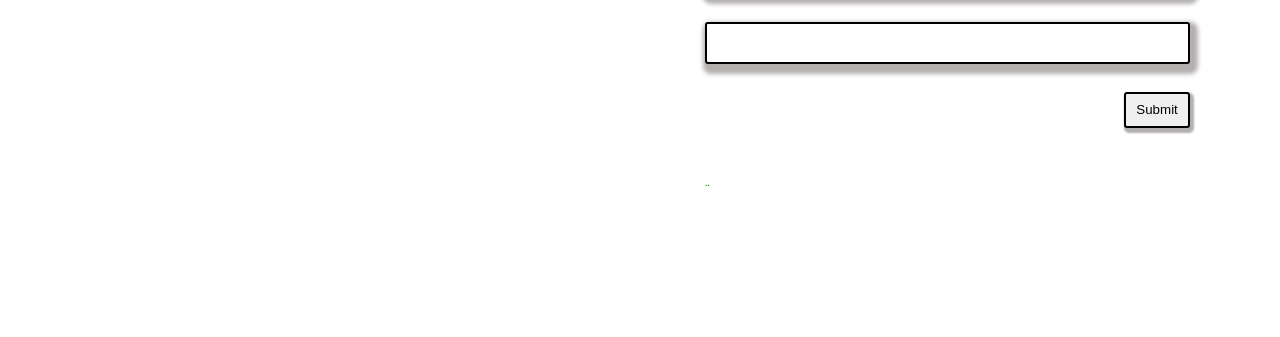
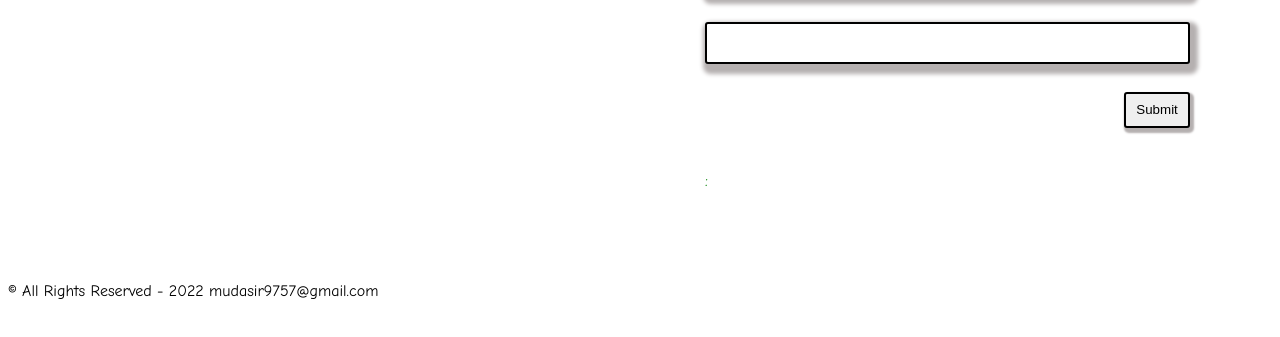
Before and after one commit to MudasirSherwani/Leaderboard-Project, a website built with Parcel: page src/index.html in a window 1280 px wide. Shown: the part 259-596 px from the top of the page. Built offline with nearby package versions, Linux system fonts and the light colour scheme; no server answers; a web font is replaced by a local one.

Commit message:
Add list scrol and footer to index.html file

```diff
--- a/src/index.html
+++ b/src/index.html
@@ -30,9 +30,14 @@
       <input class="btn-submit" id="submit" type="submit" value="Submit">
     </div>
     <div class="status-div">
-      <p id="status" class="status">..</p>
+      <p id="status" class="status">:</p>
     </div>
   </div>
   </section>
+  <footer>
+    <div class="footer-area">
+      <p> © All Rights Reserved - 2022 mudasir9757@gmail.com</p>
+    </div>
+  </footer>
 </body>
 </html>
```
Also changed, not shown: dist/index.html.
